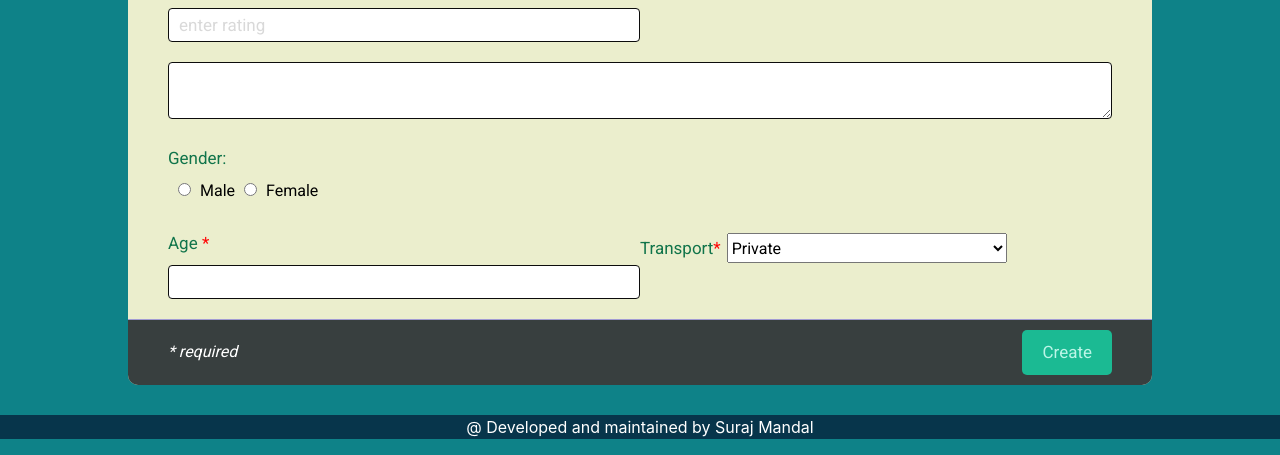
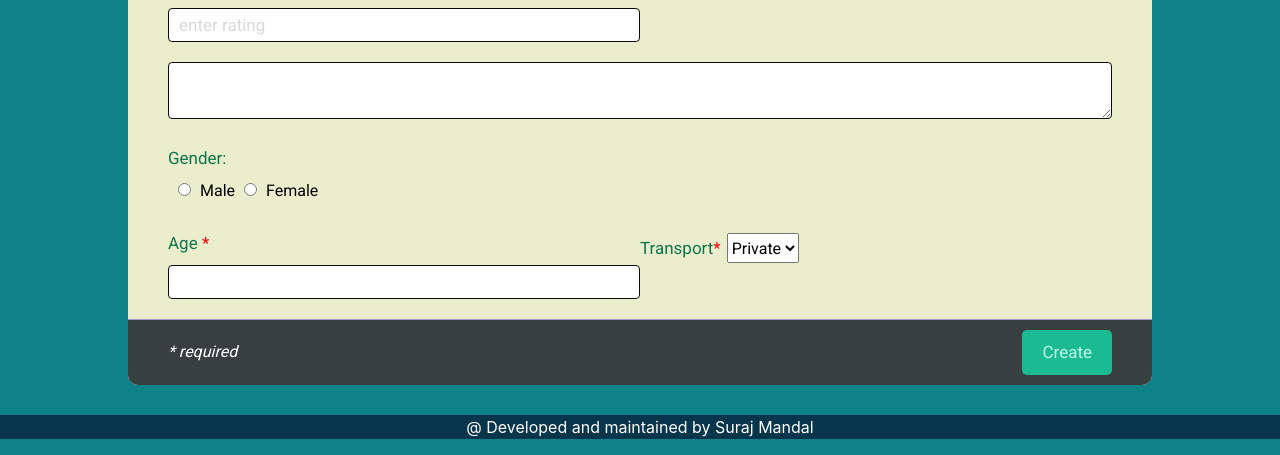
Before and after one commit to srm1071/crowdsource1, a Django app: page /register in a window 1280 px wide. Shown: the part 1541-1996 px from the top of the page. Run offline with Django 3.2, Linux system fonts and the light colour scheme; some libraries are stand-ins or nearby versions.

Commit message:
Update register.html

```diff
--- a/template/register.html
+++ b/template/register.html
@@ -164,7 +164,6 @@
   }
 
   select {
-    width: 280px;
     margin: 2px;
     height: 30px;
   }
```
